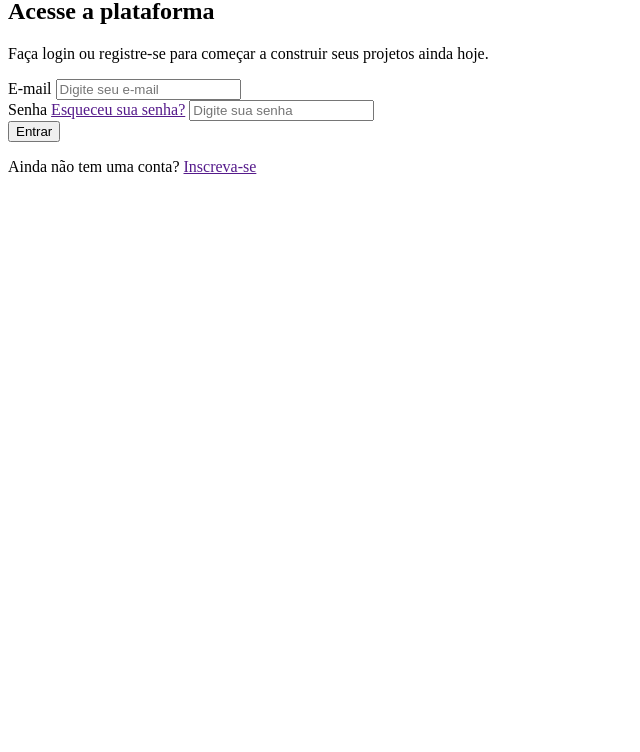
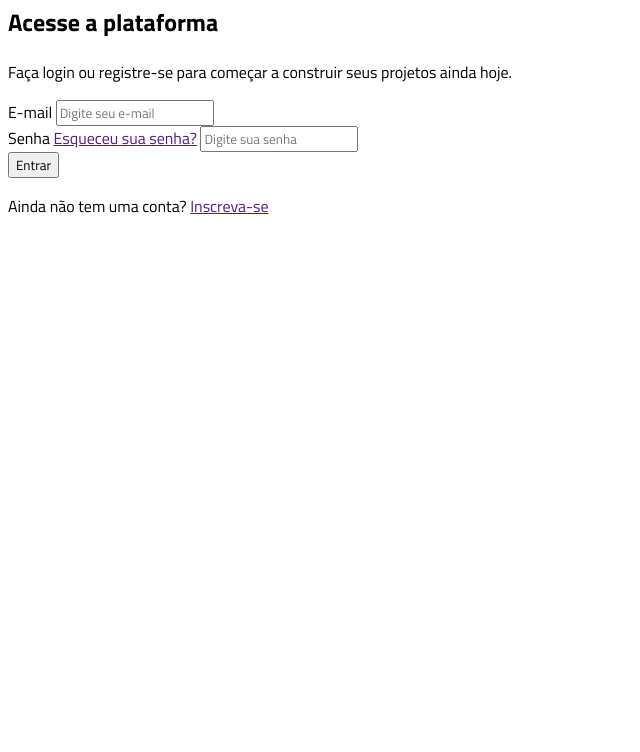
Before and after one commit to KynPrism/projeto-vertigo, a plain HTML site: page index.html in a window 1280 px wide. Shown: the part 48-800 px from the top of the page, without its empty margins (0-640 px from the left). Drawn offline with Linux system fonts and the light colour scheme.

Commit message:
atualização - fonte da página

```diff
--- a/index.html
+++ b/index.html
@@ -1,11 +1,16 @@
 <!DOCTYPE html>
 <html lang="pt-BR">
+
 <head>
     <meta charset="UTF-8">
     <meta name="viewport" content="width=device-width, initial-scale=1.0">
     <link rel="stylesheet" href="style.css">
+    <link rel="preconnect" href="https://fonts.googleapis.com">
+    <link rel="preconnect" href="https://fonts.gstatic.com" crossorigin>
+    <link href="https://fonts.googleapis.com/css2?family=Titillium+Web:ital,wght@0,400;0,700;1,600&display=swap" rel="stylesheet">
     <title>Vertigo</title>
 </head>
+
 <body>
     <header>
         <img src="./imagens/logo.png" alt="Logo">
@@ -39,4 +44,5 @@
         </section>
     </main>
 </body>
+
 </html>
--- a/style.css
+++ b/style.css
@@ -0,0 +1,3 @@
+* {
+    font-family: 'Titillium Web', sans-serif;
+}
```
